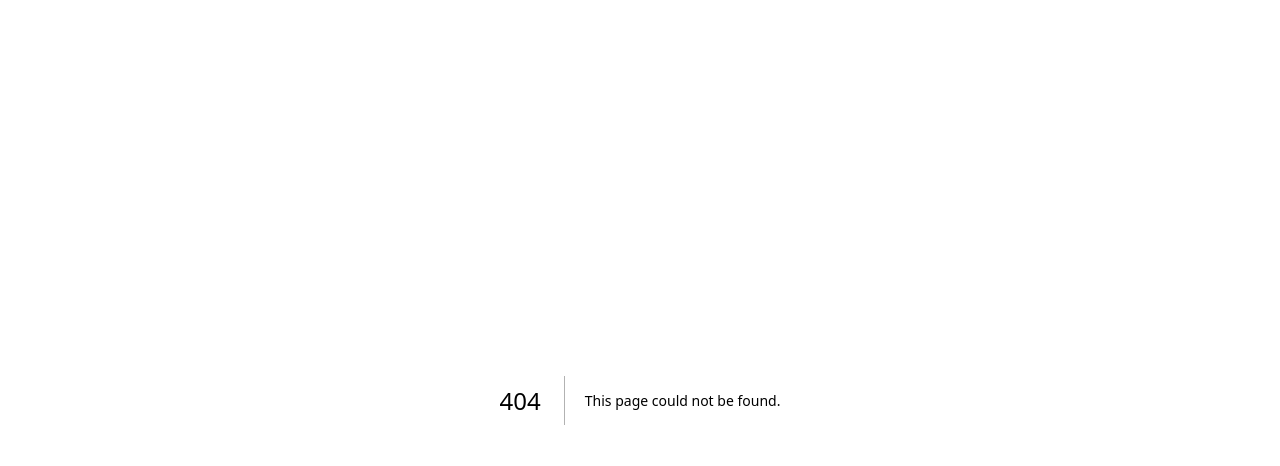
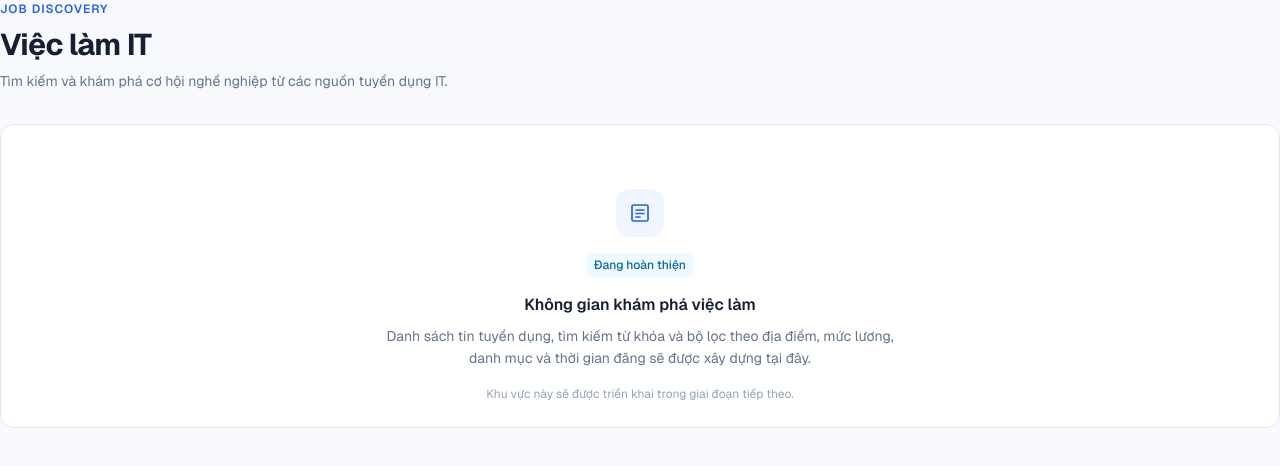
Before and after one commit to VoHoangPhucDTA/job-discovery-platform, a Next.js app in the folder frontend/: page /jobs in a window 1280 px wide. Before the commit this address had no page. Shown: the top 466 px of the page. Built offline with nearby package versions, Linux system fonts and the light colour scheme.

Commit message:
feat(ui): add jobs route scaffold

```diff
--- /dev/null
+++ b/frontend/app/jobs/page.tsx
@@ -0,0 +1,23 @@
+import { PageHeader } from "../components/ui/page-header";
+import { SectionPlaceholder } from "../components/ui/section-placeholder";
+
+export const metadata = {
+  title: "Việc làm",
+  description: "Tìm kiếm và khám phá cơ hội việc làm IT tại Việt Nam.",
+};
+
+export default function JobsPage() {
+  return (
+    <div className="space-y-8">
+      <PageHeader
+        eyebrow="JOB DISCOVERY"
+        title="Việc làm IT"
+        description="Tìm kiếm và khám phá cơ hội nghề nghiệp từ các nguồn tuyển dụng IT."
+      />
+      <SectionPlaceholder
+        title="Không gian khám phá việc làm"
+        description="Danh sách tin tuyển dụng, tìm kiếm từ khóa và bộ lọc theo địa điểm, mức lương, danh mục và thời gian đăng sẽ được xây dựng tại đây."
+      />
+    </div>
+  );
+}
```
